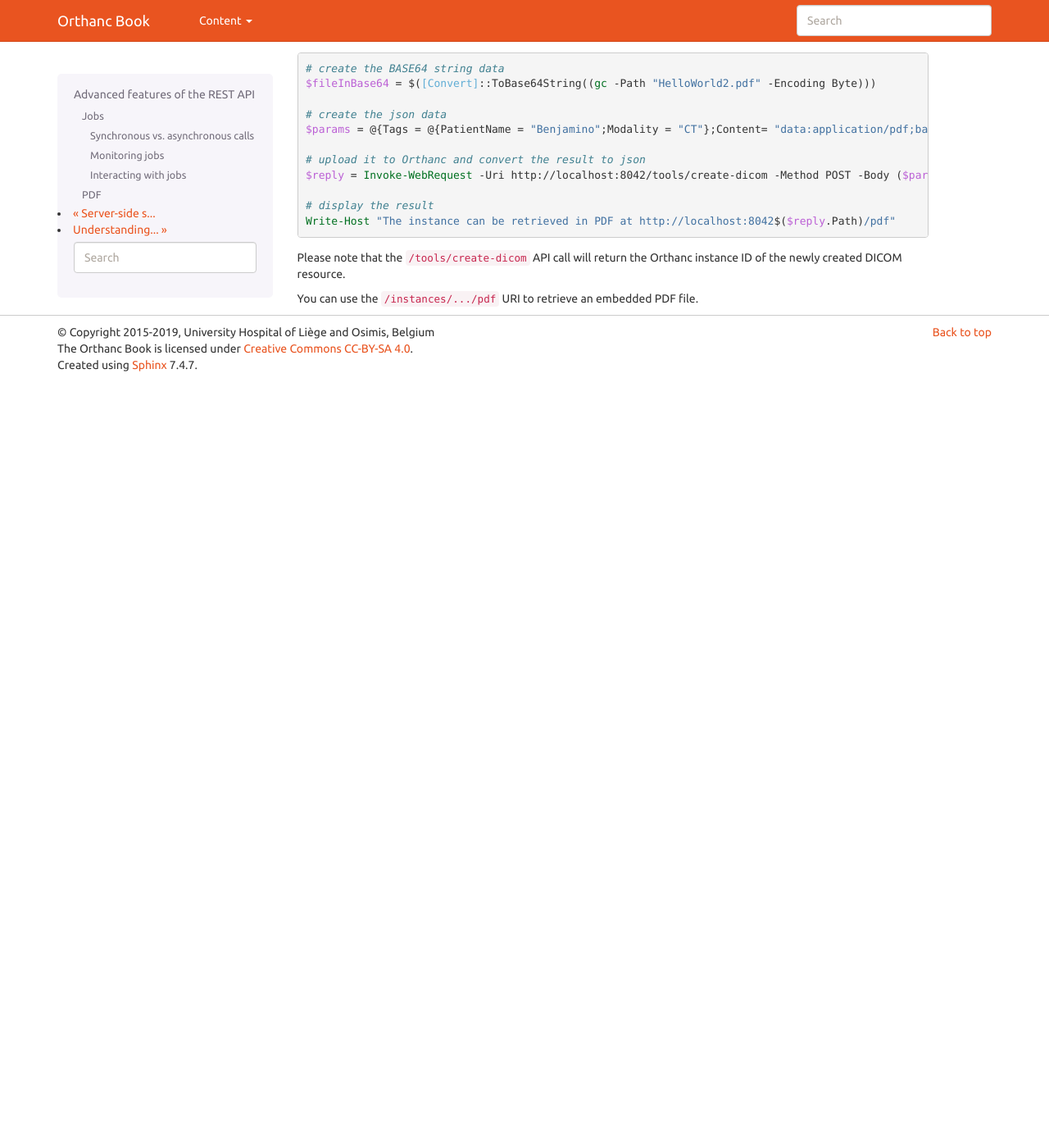
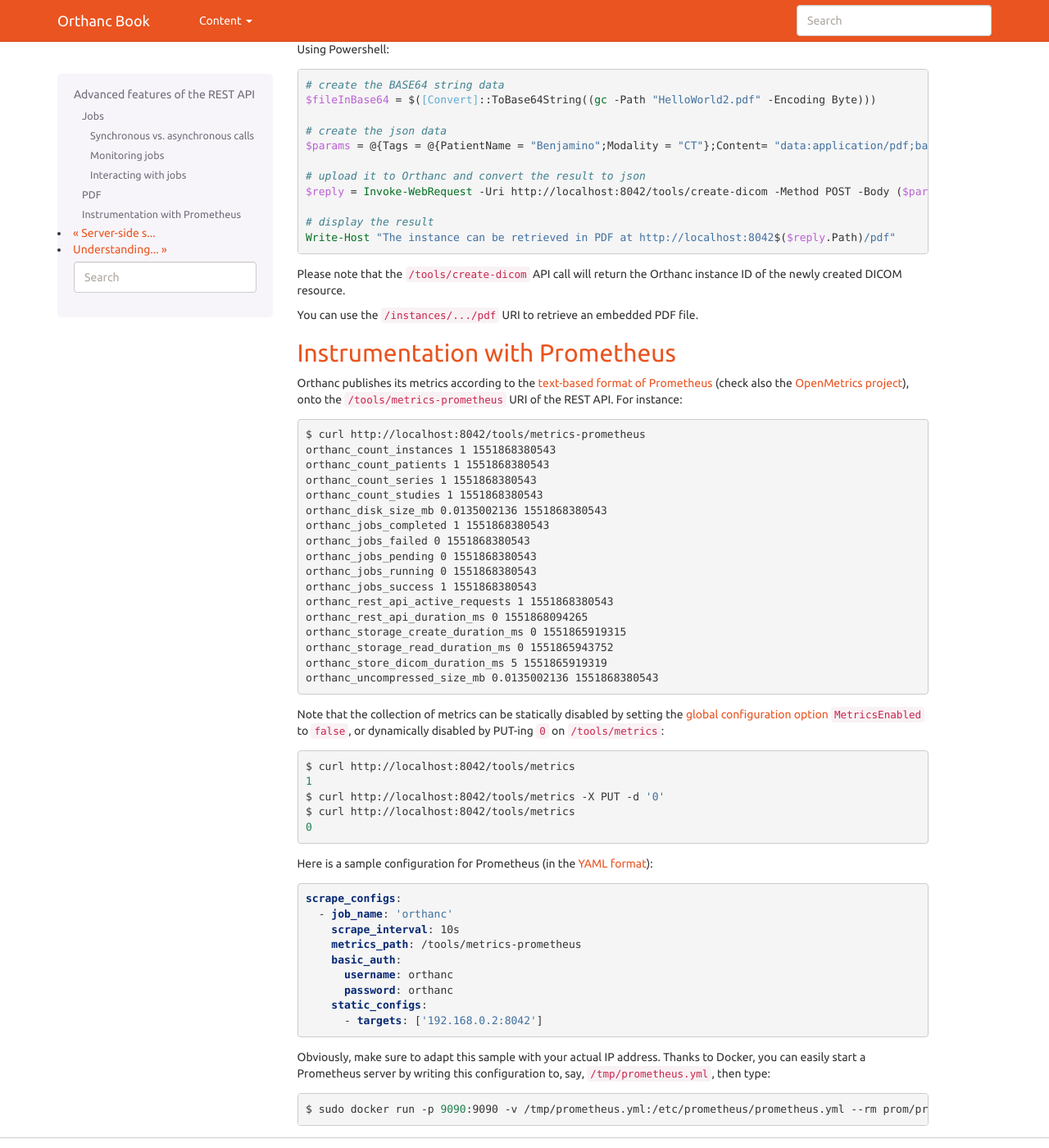
Before and after one commit to orthanc-mirrors/orthanc-book, a Sphinx documentation site: the page built from Sphinx/source/users/advanced-rest.rst, in a window 1280 px wide and 1400 px high, scrolled down 2532 px. Shown: the whole window at 82% size. Built offline with Sphinx 7.4.7, drawn with Linux system fonts in a browser that asks for light colours; before the commit the page ends 2997 px from its top, so only the background shows below that; some of the changed text lies outside the part shown.

Commit message:
prometheus

```diff
--- a/Sphinx/source/users/advanced-rest.rst
+++ b/Sphinx/source/users/advanced-rest.rst
@@ -193,3 +193,75 @@
 
 You can use the ``/instances/.../pdf`` URI to retrieve an embedded PDF
 file.
+
+
+
+.. _prometheus:
+
+Instrumentation with Prometheus
+-------------------------------
+
+.. highlight:: text
+
+Orthanc publishes its metrics according to the `text-based format of
+Prometheus
+<https://prometheus.io/docs/instrumenting/exposition_formats/#text-based-format>`__
+(check also the `OpenMetrics project <https://openmetrics.io/>`__), onto
+the ``/tools/metrics-prometheus`` URI of the REST API. For instance::
+
+  $ curl http://localhost:8042/tools/metrics-prometheus
+  orthanc_count_instances 1 1551868380543
+  orthanc_count_patients 1 1551868380543
+  orthanc_count_series 1 1551868380543
+  orthanc_count_studies 1 1551868380543
+  orthanc_disk_size_mb 0.0135002136 1551868380543
+  orthanc_jobs_completed 1 1551868380543
+  orthanc_jobs_failed 0 1551868380543
+  orthanc_jobs_pending 0 1551868380543
+  orthanc_jobs_running 0 1551868380543
+  orthanc_jobs_success 1 1551868380543
+  orthanc_rest_api_active_requests 1 1551868380543
+  orthanc_rest_api_duration_ms 0 1551868094265
+  orthanc_storage_create_duration_ms 0 1551865919315
+  orthanc_storage_read_duration_ms 0 1551865943752
+  orthanc_store_dicom_duration_ms 5 1551865919319
+  orthanc_uncompressed_size_mb 0.0135002136 1551868380543
+
+
+.. highlight:: bash
+
+Note that the collection of metrics can be statically disabled by
+setting the :ref:`global configuration option <configuration>`
+``MetricsEnabled`` to ``false``, or dynamically disabled by PUT-ing
+``0`` on ``/tools/metrics``::
+
+  $ curl http://localhost:8042/tools/metrics
+  1
+  $ curl http://localhost:8042/tools/metrics -X PUT -d '0'
+  $ curl http://localhost:8042/tools/metrics
+  0
+
+
+.. highlight:: yaml
+
+Here is a sample configuration for Prometheus (in the `YAML format
+<https://en.wikipedia.org/wiki/YAML>`__)::
+
+  scrape_configs:
+    - job_name: 'orthanc'
+      scrape_interval: 10s
+      metrics_path: /tools/metrics-prometheus
+      basic_auth:
+        username: orthanc
+        password: orthanc
+      static_configs:
+        - targets: ['192.168.0.2:8042']
+
+.. highlight:: bash
+
+Obviously, make sure to adapt this sample with your actual IP
+address. Thanks to Docker, you can easily start a Prometheus server by
+writing this configuration to, say, ``/tmp/prometheus.yml``, then
+type::
+
+  $ sudo docker run -p 9090:9090 -v /tmp/prometheus.yml:/etc/prometheus/prometheus.yml --rm prom/prometheus:v2.7.0
```
